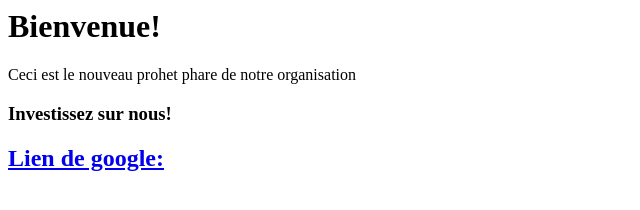
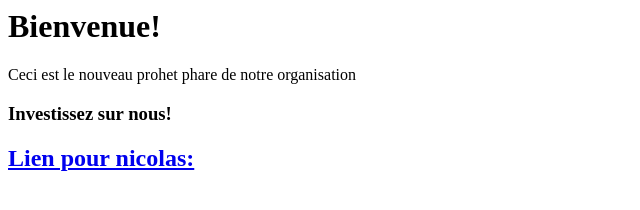
Before and after one commit to JMSDeCoco/ProjectDDH, a plain HTML site: page index.html in a window 1280 px wide. Shown: the full height of the page, 0-640 px from the left. Drawn offline with Linux system fonts and the light colour scheme.

Commit message:
Modification Nicolas

```diff
--- a/index.html
+++ b/index.html
@@ -9,7 +9,7 @@
 
 		<h3>Investissez sur nous!</h3>
 
-		<h2><a href="http://google.com">Lien de google:</a> </h2>
+		<h2><a href="/nicolas.html">Lien pour nicolas:</a> </h2>
 
 	</body>
 </html>
```
Also changed, not shown: ProjectDDH/nicolas.html (added, +7 -0 lines).
